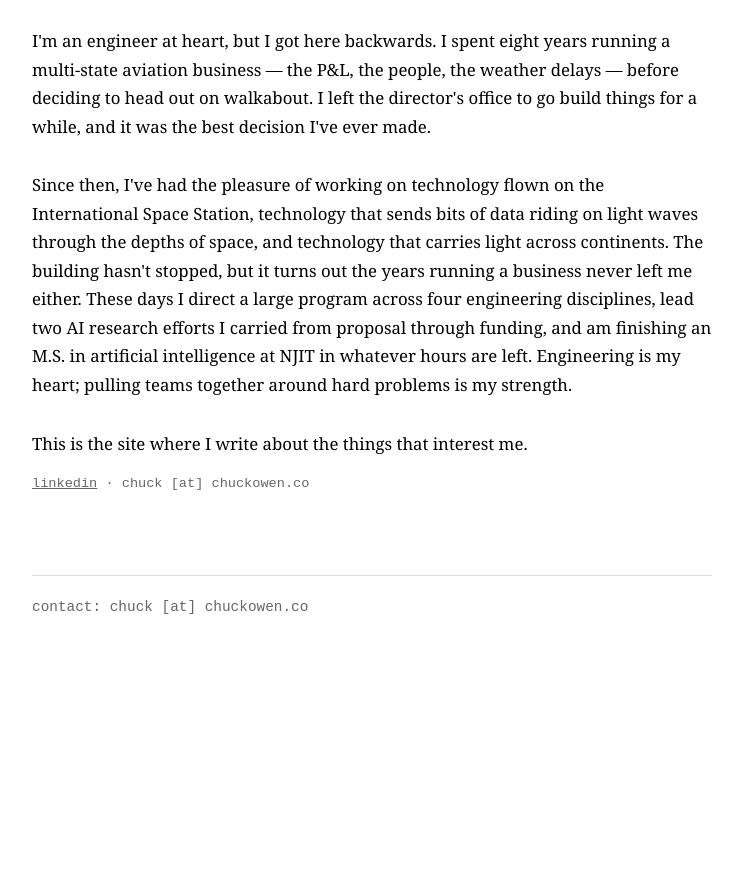
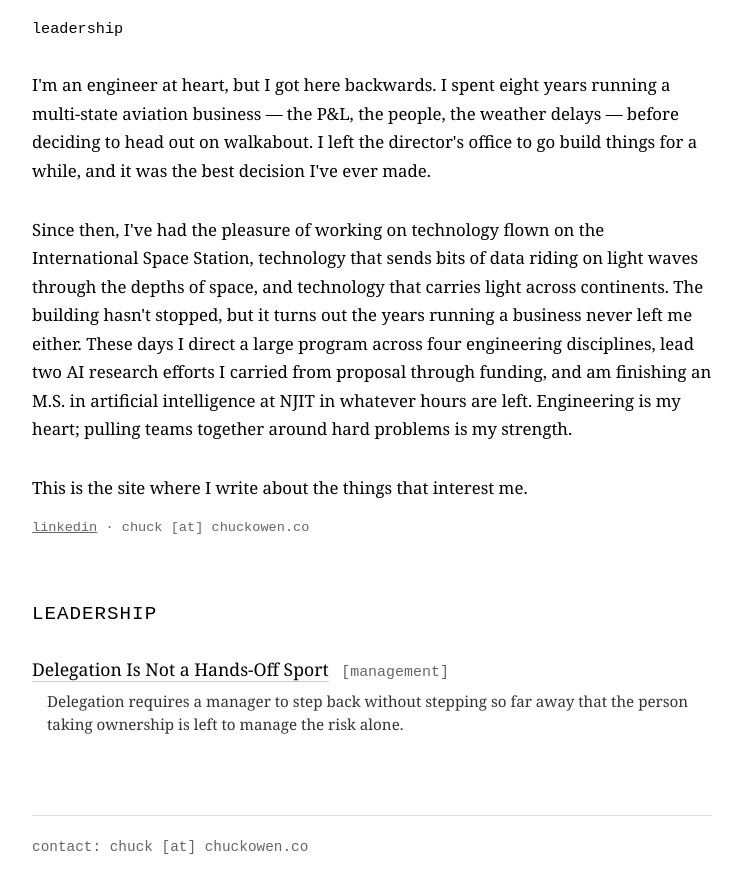
Before and after one commit to c-owen/c-owen.github.io, a plain HTML site: page index.html in a window 1280 px wide. Shown: the part 107-1000 px from the top of the page, without its empty margins (268-1009 px from the left). Before the commit the page ends 800 px from the top, so only its background shows below. Drawn offline with Linux system fonts and the light colour scheme.

Commit message:
Relink revised delegation article

```diff
--- a/index.html
+++ b/index.html
@@ -31,6 +31,21 @@
             margin-bottom: 20px;
         }
 
+        nav {
+            font-family: 'Courier New', monospace;
+            font-size: 0.95em;
+        }
+
+        nav a {
+            color: #000;
+            text-decoration: none;
+            margin-right: 20px;
+        }
+
+        nav a:hover {
+            text-decoration: underline;
+        }
+
         .intro {
             margin-top: 30px;
             font-size: 1.05em;
@@ -48,6 +63,52 @@
             color: #666;
         }
 
+        section {
+            margin-bottom: 60px;
+        }
+
+        h2 {
+            font-family: 'Courier New', monospace;
+            font-size: 1.2em;
+            font-weight: normal;
+            margin-bottom: 25px;
+            text-transform: uppercase;
+            letter-spacing: 1px;
+        }
+
+        .article {
+            margin-bottom: 25px;
+        }
+
+        .article-title {
+            font-size: 1.1em;
+            margin-bottom: 5px;
+        }
+
+        .article-title a {
+            color: #000;
+            text-decoration: none;
+            border-bottom: 1px solid #ccc;
+        }
+
+        .article-title a:hover {
+            border-bottom: 1px solid #000;
+        }
+
+        .tag {
+            font-family: 'Courier New', monospace;
+            font-size: 0.85em;
+            color: #666;
+            margin-left: 8px;
+        }
+
+        .article-blurb {
+            font-size: 0.95em;
+            color: #333;
+            line-height: 1.5;
+            padding-left: 15px;
+        }
+
         footer {
             margin-top: 80px;
             padding-top: 20px;
@@ -61,6 +122,9 @@
 <body>
     <header>
         <h1>Chuck Owen</h1>
+        <nav>
+            <a href="#leadership">leadership</a>
+        </nav>
         <p class="intro">I'm an engineer at heart, but I got here backwards. I spent eight years running a multi-state aviation business — the P&amp;L, the people, the weather delays — before deciding to head out on walkabout. I left the director's office to go build things for a while, and it was the best decision I've ever made.</p>
         <p class="intro">Since then, I've had the pleasure of working on technology flown on the International Space Station, technology that sends bits of data riding on light waves through the depths of space, and technology that carries light across continents. The building hasn't stopped, but it turns out the years running a business never left me either. These days I direct a large program across four engineering disciplines, lead two AI research efforts I carried from proposal through funding, and am finishing an M.S. in artificial intelligence at NJIT in whatever hours are left. Engineering is my heart; pulling teams together around hard problems is my strength.</p>
         <p class="intro">This is the site where I write about the things that interest me.</p>
@@ -69,6 +133,20 @@
         </div>
     </header>
 
+    <section id="leadership">
+        <h2>Leadership</h2>
+
+        <div class="article">
+            <div class="article-title">
+                <a href="/leadership-articles/delegation-is-not-a-hands-off-sport.html">Delegation Is Not a Hands-Off Sport</a>
+                <span class="tag">[management]</span>
+            </div>
+            <div class="article-blurb">
+                Delegation requires a manager to step back without stepping so far away that the person taking ownership is left to manage the risk alone.
+            </div>
+        </div>
+    </section>
+
     <footer>
         contact: chuck [at] chuckowen.co
     </footer>
```
